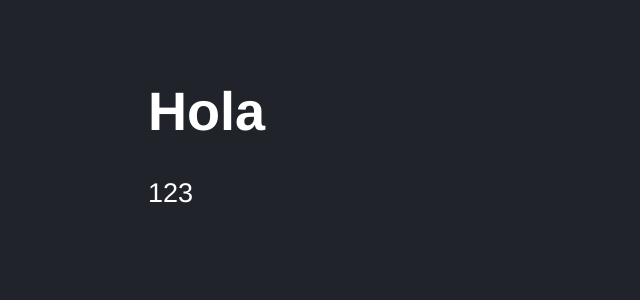
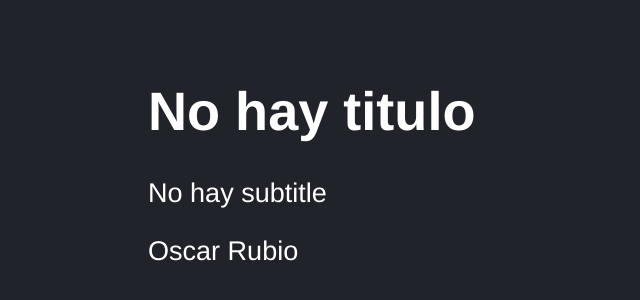
Before and after one commit to DevRubio/React-De-cero-a-experto---Hooks-y-MERN, a React (Vite) app in the folder counter-app-vite/: page / in a window 1280 px wide. Shown: the part 104-404 px from the top of the page, without its empty margins (0-640 px from the left). Built offline with nearby package versions, Linux system fonts and the light colour scheme.

Commit message:
(UPDATE) Se cambia el nombre del componente y se agregan defauktProps

```diff
--- a/counter-app-vite/src/HelloWordApp.jsx
+++ b/counter-app-vite/src/FirstApp.jsx
@@ -1,10 +1,11 @@
 import PropTypes from 'prop-types'
 
-export const FirstApp=({title, subtitle})=>{
+export const FirstApp=({title, subtitle, name})=>{
     return(
         <>
             <h1>{title}</h1>
             <p>{subtitle}</p>
+            <p>{name}</p>
         </>
     )
 }
@@ -13,3 +14,9 @@
     title: PropTypes.string.isRequired,
     subtitle: PropTypes.number
 }
+
+FirstApp.defaultProps={
+    title: 'No hay titulo',
+    subtitle: 'No hay subtitle',
+    name: 'Oscar Rubio'
+}
--- a/counter-app-vite/src/main.jsx
+++ b/counter-app-vite/src/main.jsx
@@ -1,11 +1,11 @@
 import React from 'react'
 import ReactDOM from "react-dom/client"
-import {FirstApp} from './HelloWordApp'
+import {FirstApp} from './FirstApp'
 import './styles.css'
 
 
 ReactDOM.createRoot(document.getElementById('root')).render(
     <React.StrictMode>
-        <FirstApp title='Hola' subtitle={123}/>
+        <FirstApp/>
     </React.StrictMode>
 )
```
